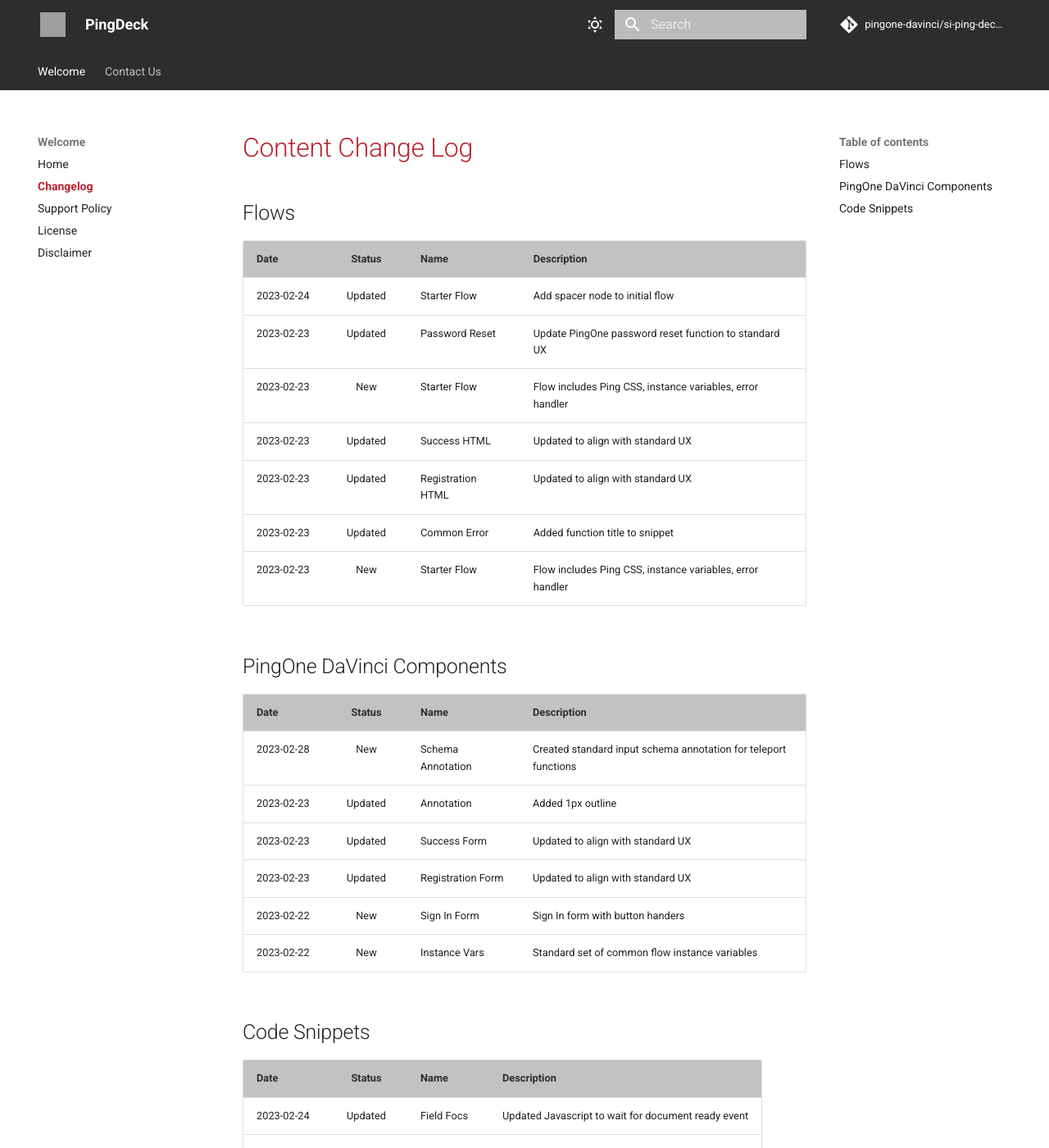
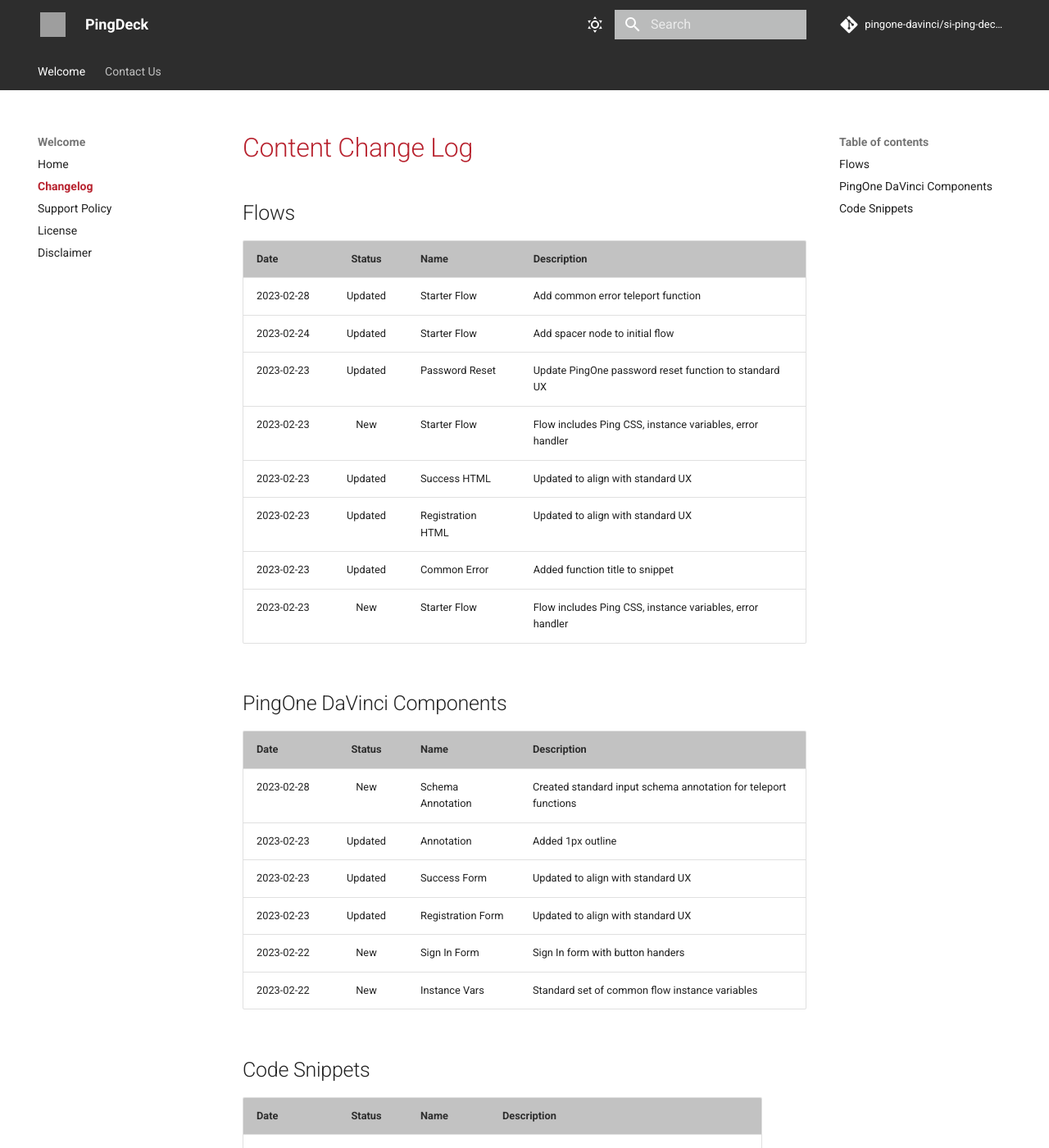
Before and after one commit to pingone-davinci/si-ping-deck-docs, an MkDocs documentation site: the page built from docs/changelog.md, in a window 1280 px wide and 1400 px high. Shown: the whole window at 82% size. Built offline with MkDocs 1.6.1 and Material for MkDocs 9.7.7, drawn with Linux system fonts in a browser that asks for light colours; comment, search, counter and statistics services are not loaded; grey boxes are pictures that could not be loaded.

Commit message:
Incremental changes

```diff
--- a/docs/changelog.md
+++ b/docs/changelog.md
@@ -5,6 +5,7 @@
 
 | Date  | Status | Name | Description  |
 |---|:---:|---|---|
+| 2023-02-28 | Updated | Starter Flow  | Add common error teleport function |
 | 2023-02-24 | Updated | Starter Flow  | Add spacer node to initial flow |
 | 2023-02-23 | Updated | Password Reset | Update PingOne password reset function to standard UX |
 | 2023-02-23 | New | Starter Flow | Flow includes Ping CSS, instance variables, error handler |
@@ -29,5 +30,5 @@
 
 | Date  | Status | Name | Description  |
 |---|:---:|---|---|
-| 2023-02-24 | Updated | Field Focs  | Updated Javascript to wait for document ready event |
+| 2023-02-28 | Updated | Field Focs  | Updated Javascript to wait for document ready event |
 | 2023-02-24 | Updated | Mask Email  | Javascript code to mask an email address |
```
